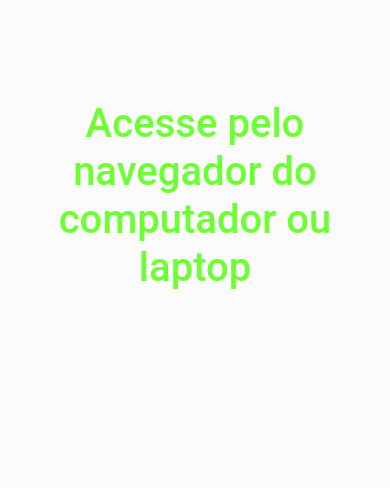
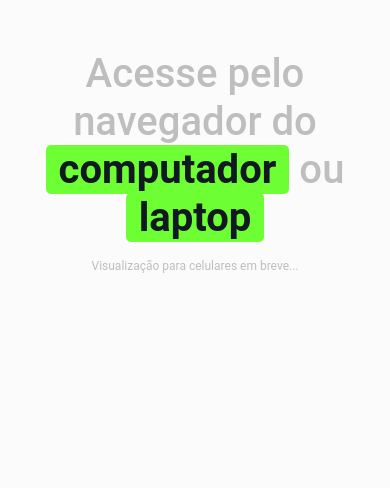
Before and after one commit to LeonardoFirm/api-converter, a PHP site: page /public/index.html in a window 390 px wide. Shown: the top 488 px of the page. Run offline with PHP 8.4, Linux system fonts and the light colour scheme; some libraries are stand-ins or nearby versions.

Commit message:
Ajustes na aplicação index corrigido com style mobile!

```diff
--- a/public/index.html
+++ b/public/index.html
@@ -49,7 +49,8 @@
 
     <section class="container-mobile">
         <div class="content-mobile">
-            <h1>Acesse pelo navegador do computador ou laptop</h1>
+            <h1>Acesse pelo navegador do <strong class="destaque">computador</strong> ou <strong class="destaque">laptop</strong></h1>
+            <p>Visualização para celulares em breve...</p>
         </div>
     </section>
 
--- a/public/partials/_inputUpload.scss
+++ b/public/partials/_inputUpload.scss
@@ -1,4 +1,7 @@
 @media screen and (min-width: 768px) {
+    .container-mobile {
+        display: none;
+    }
 
     // container upload
     .container-content {
@@ -164,10 +167,26 @@
             flex-direction: column;
             justify-content: center;
             align-items: center;
-            padding: 5rem 1rem;
+            padding: auto 1rem;
+
+            .destaque {
+                background: $bg--quinary;
+                color: $bg--dark;
+                padding: .1rem 1.3rem;
+                border-radius: .5rem;
+                font-size: 1em;
+                font-weight: bold;
+            }
 
             h1 {
-                font-size: 4em;
+                font-size: auto;
+                color: $bg--text;
+            }
+
+            p {
+                padding: 1rem 0 0 0;
+                font-size: 1.2em;
+                color: $bg--text;
             }
         }
     }
--- a/public/style.css
+++ b/public/style.css
@@ -353,6 +353,9 @@ small.info {
   }
 }
 @media screen and (min-width: 768px) {
+  .container-mobile {
+    display: none;
+  }
   .container-content {
     position: relative;
     margin-top: 10rem;
@@ -497,10 +500,24 @@ small.info {
     flex-direction: column;
     justify-content: center;
     align-items: center;
-    padding: 5rem 1rem;
+    padding: auto 1rem;
+  }
+  .container-mobile .content-mobile .destaque {
+    background: #6dff33;
+    color: #101820;
+    padding: 0.1rem 1.3rem;
+    border-radius: 0.5rem;
+    font-size: 1em;
+    font-weight: bold;
   }
   .container-mobile .content-mobile h1 {
-    font-size: 4em;
+    font-size: auto;
+    color: #bebebe;
+  }
+  .container-mobile .content-mobile p {
+    padding: 1rem 0 0 0;
+    font-size: 1.2em;
+    color: #bebebe;
   }
   main {
     display: none;
```
Also changed, not shown: 1 other file.
